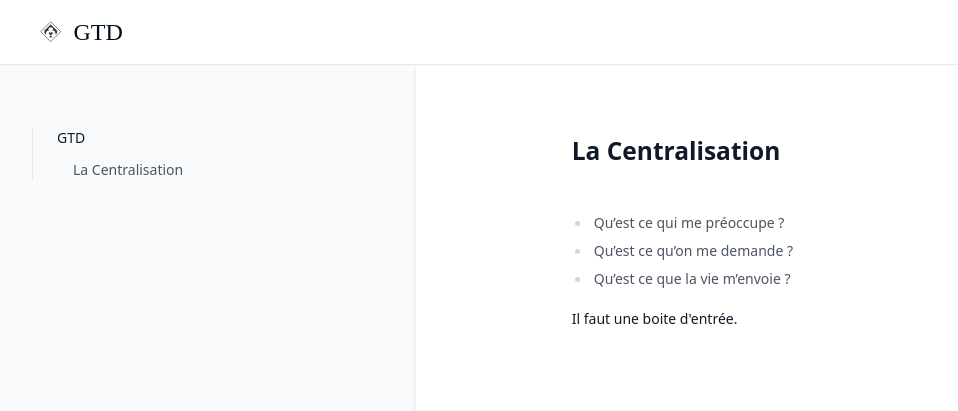
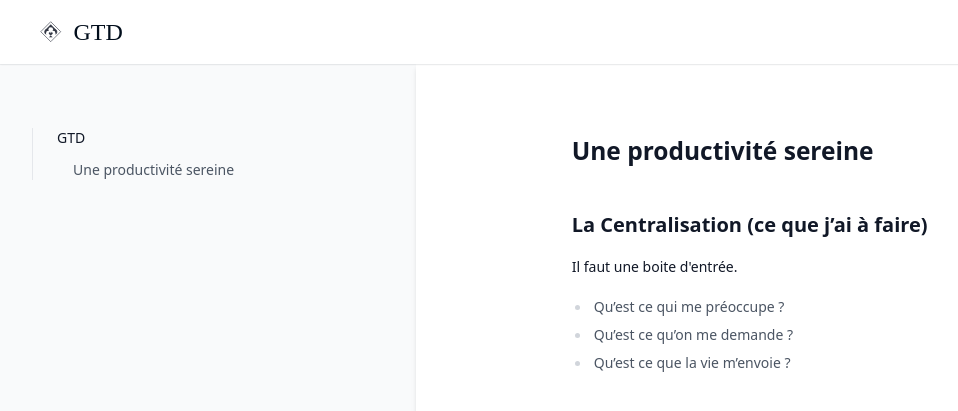
Before and after one commit to greglejeune/ebook, a Jekyll site: the page built from _gdp/2025-01-01-centralisation.md, in a window 1280 px wide. Shown: the top 411 px of the page, without its empty margins (0-958 px from the left). Built offline with Jekyll 4.4.1, drawn with Linux system fonts in a browser that asks for light colours.

Commit message:
Update 2025-01-01-centralisation.md

```diff
--- a/_gdp/2025-01-01-centralisation.md
+++ b/_gdp/2025-01-01-centralisation.md
@@ -1,16 +1,18 @@
 ---
 layout: gdp
-title: "La Centralisation"
+title: "Une productivité sereine"
 category: process
 source : "https://www.youtube.com/watch?v=i1K_IVTvXpY"
 ---
 
-# La Centralisation
+# Une productivité sereine
+
+## La Centralisation (ce que j'ai à faire)
+
+<p style="text-align: justify;">
+  <strong>Il faut une boite d'entrée.</strong>
+</p>
 
 - Qu'est ce qui me préoccupe ?
 - Qu'est ce qu'on me demande ?
 - Qu'est ce que la vie m'envoie ?
-
-<p style="text-align: justify;">
-  <strong>Il faut une boite d'entrée.</strong>
-</p>
```
